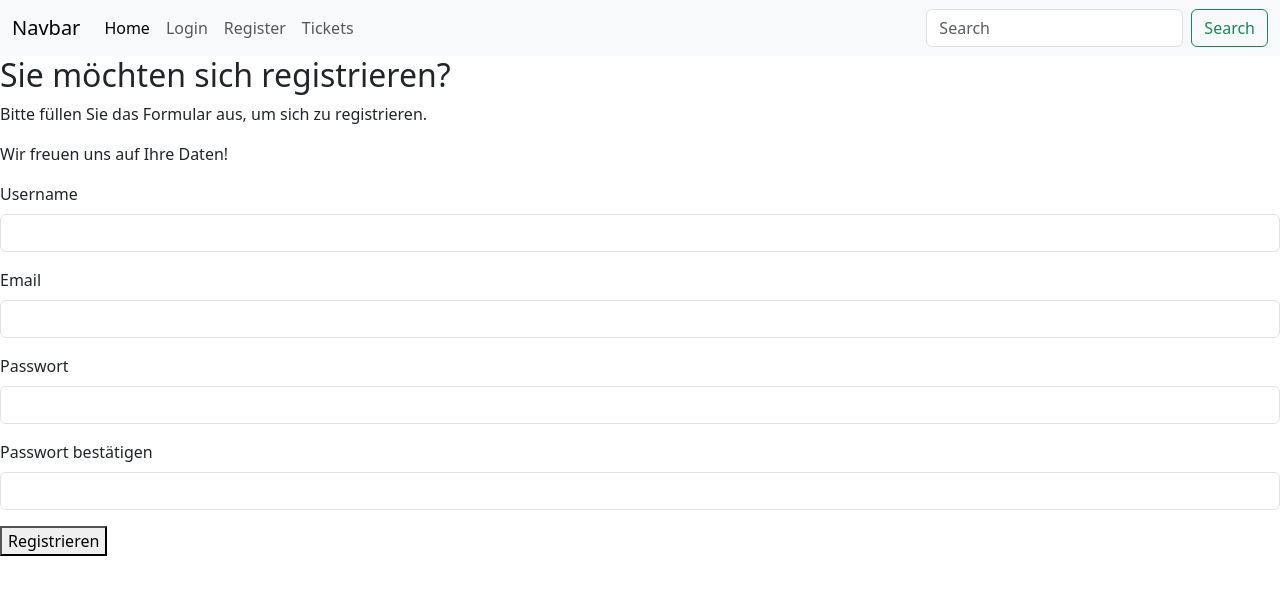
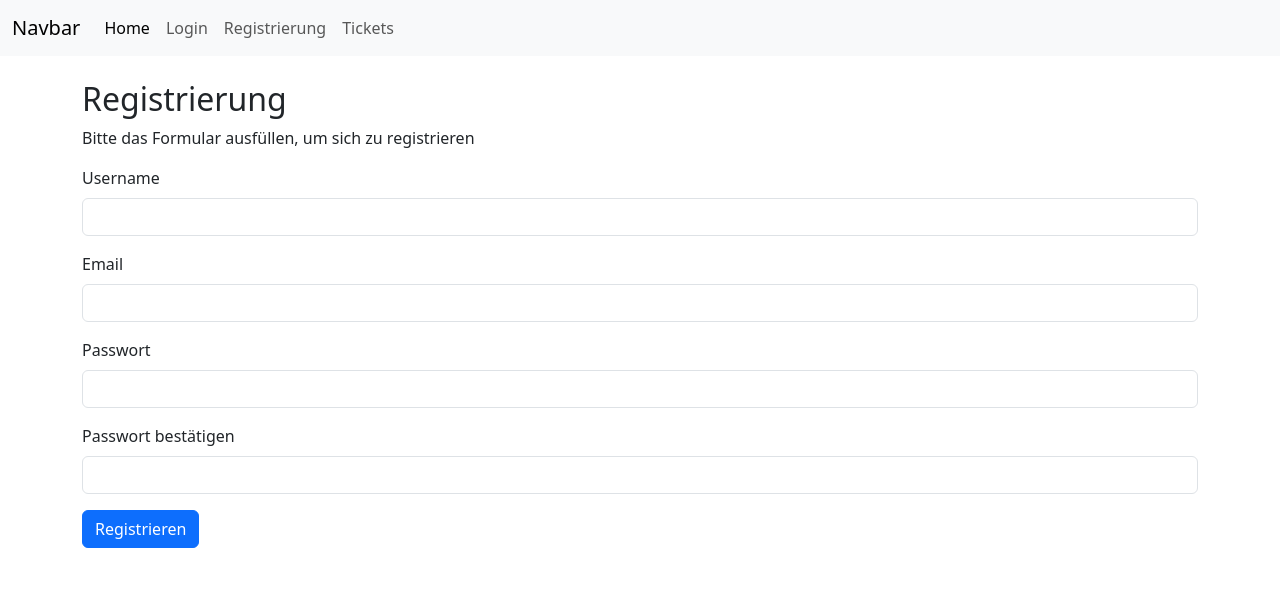
Before and after one commit to happycoper/hacking_with_python, a Flask app: page /register in a window 1280 px wide. Shown: the top 595 px of the page. Run offline with Flask 3, Linux system fonts and the light colour scheme.

Commit message:
debugging

```diff
--- a/VL2/templates/base.html
+++ b/VL2/templates/base.html
@@ -27,16 +27,12 @@
           <a class="nav-link" href="http://127.0.0.1:5000/login">Login</a>
         </li>
         <li class="nav-item">
-          <a class="nav-link" href="http://127.0.0.1:5000/register">Register</a>
+          <a class="nav-link" href="http://127.0.0.1:5000/register">Registrierung</a>
         </li>
         <li class="nav-item">
           <a class="nav-link" href="http://127.0.0.1:5000/tickets">Tickets</a>
         </li>
       </ul>
-      <form class="d-flex" role="search">
-        <input class="form-control me-2" type="search" placeholder="Search" aria-label="Search"/>
-        <button class="btn btn-outline-success" type="submit">Search</button>
-      </form>
     </div>
     </div>
     </nav>
--- a/VL2/templates/register.html
+++ b/VL2/templates/register.html
@@ -1,36 +1,37 @@
 {% extends 'base.html' %}
 
 {% block titel %}
-Register page
+Register
 {% endblock %}
 
 {% block content %}
-<h2>Sie möchten sich registrieren?</h2>
-<p>Bitte füllen Sie das Formular aus, um sich zu registrieren.</p>
-<p>Wir freuen uns auf Ihre Daten!</p>
+<div class="container mt-4">
+  <h2>Registrierung</h2>
+  <p>Bitte das Formular ausfüllen, um sich zu registrieren</p>
+  <p></p>
 
-<form method=""POST">
+<form method="POST">
   <div class="mb-3">
-    <label for=""username" class="form-label">Username</label>
-    <input type="text" class="form-control" id="username" name="username">
+    <label for="username" class="form-label">Username</label>
+    <input type="text" class="form-control" id="username" name="username" required>
   </div>
 
   <div class="mb-3">
     <label for="email" class="form-label">Email</label>
-    <input type="email" class="form-control" id="email" name="email">
+    <input type="email" class="form-control" id="email" name="email" required>
   </div>
 
   <div class="mb-3">
     <label for=""password1" class="form-label">Passwort</label>
-    <input type="password" class="form-control" id="password1" name="password1">
+    <input type="password" class="form-control" id="password1" name="password1" required>
   </div>
 
   <div class="mb-3">
     <label for=""password2" class="form-label">Passwort bestätigen</label>
-    <input type="password" class="form-control" id="password2" name="password2">
+    <input type="password" class="form-control" id="password2" name="password2" required>
   </div>
 
-  <button type"submit" class=""btn btn-primary">Registrieren</button>
+  <button type="submit" class="btn btn-primary">Registrieren</button>
 </form>
 
 {% endblock %}
```
Also changed, not shown: VL2/templates/login.html (+12 -4 lines).
